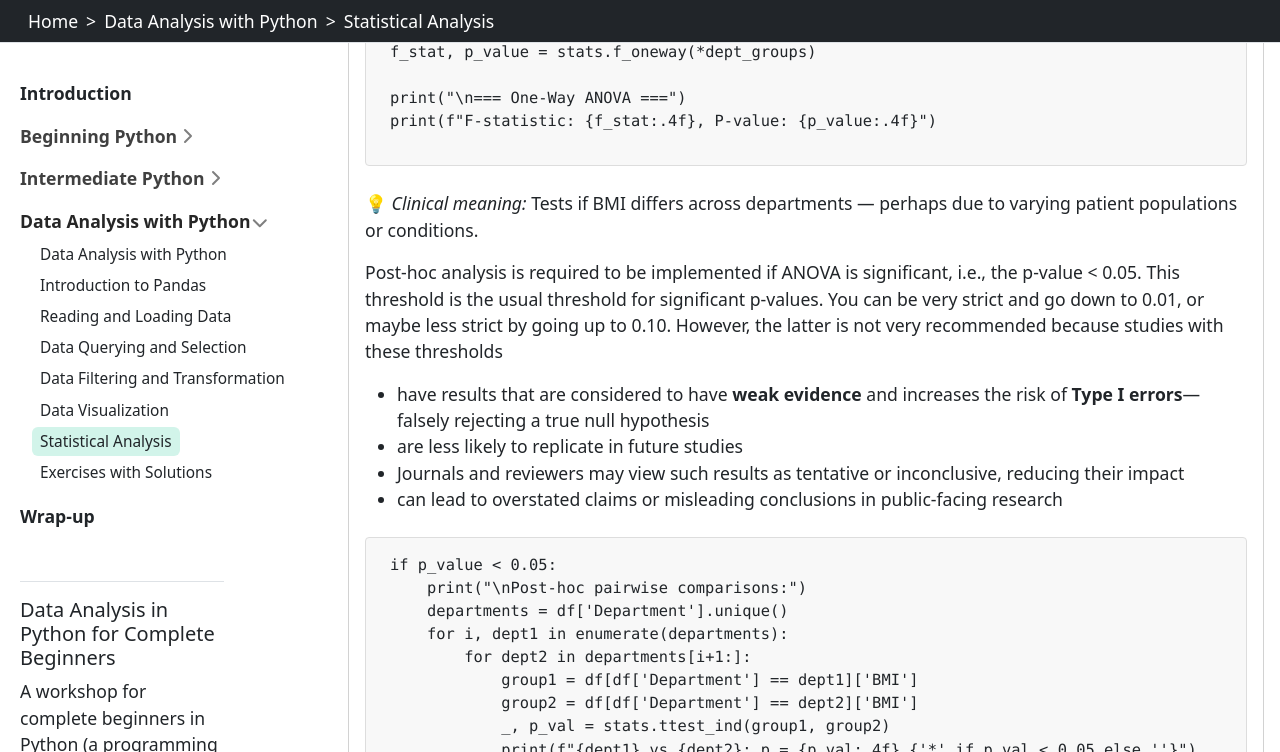
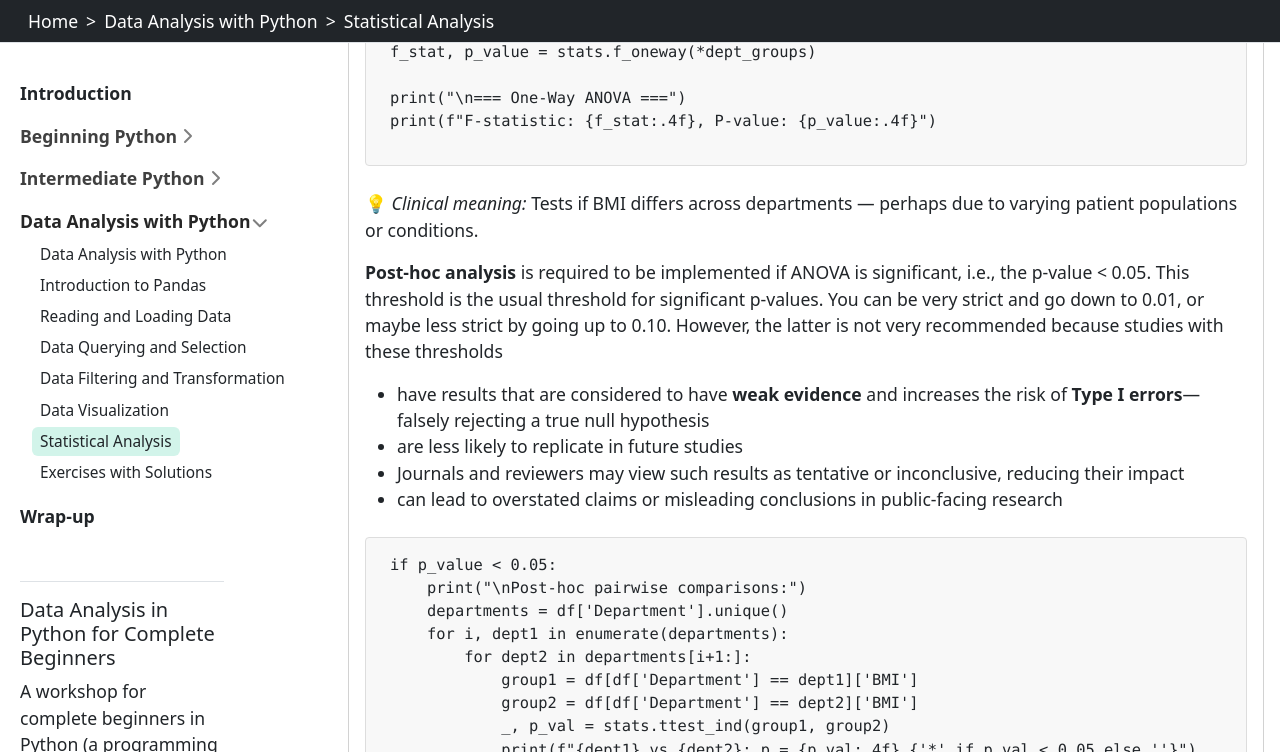
Before and after one commit to jllcalorio/data-analysis-in-python-for-complete-beginners, a Jekyll site: the page built from content/data analysis/statistical_analysis.md, in a window 1280 px wide and 900 px high, scrolled down 3440 px, cut to the strip 0-752 px from the top of the window. Built offline with Jekyll 4.4.1, drawn with Linux system fonts in a browser that asks for light colours.

Commit message:
revised edits to be relevant to section

````diff
--- a/content/data analysis/statistical_analysis.md
+++ b/content/data analysis/statistical_analysis.md
@@ -133,7 +133,7 @@
 
 💡 *Clinical meaning:* Tests if BMI differs across departments — perhaps due to varying patient populations or conditions.
 
-Post-hoc analysis is required to be implemented if ANOVA is significant, i.e., the p-value < 0.05. This threshold is the usual threshold for significant p-values. You can be very strict and go down to 0.01, or maybe less strict by going up to 0.10. However, the latter is not very recommended because studies with these thresholds
+**Post-hoc analysis** is required to be implemented if ANOVA is significant, i.e., the p-value < 0.05. This threshold is the usual threshold for significant p-values. You can be very strict and go down to 0.01, or maybe less strict by going up to 0.10. However, the latter is not very recommended because studies with these thresholds
 
 - have results that are considered to have **weak evidence** and increases the risk of **Type I errors**—falsely rejecting a true null hypothesis
 - are less likely to replicate in future studies
@@ -201,7 +201,7 @@
 
 {% include question.html header="Simple Linear Regression" text="
 
-Predict Glucose from BMI.
+**Predict Glucose from BMI.**
 
 ```python
 slope, intercept, r, p, std_err = stats.linregress(df['BMI'], df['Glucose'])
````
